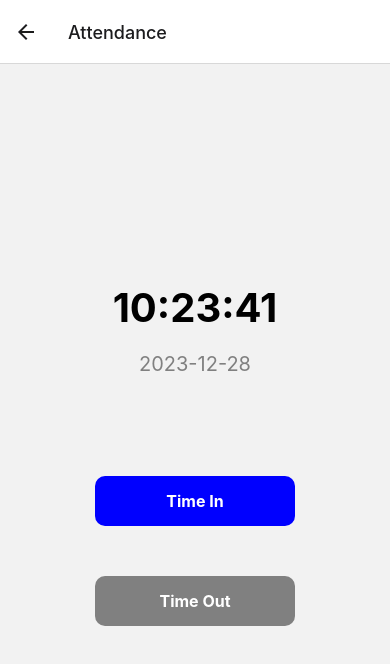
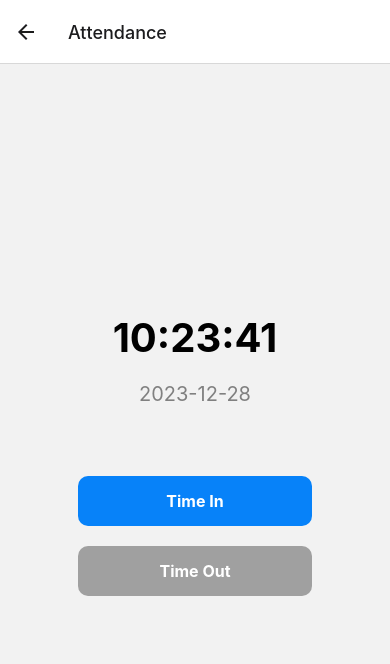
Before and after one commit to gerlie0622/react-native-timesnap, a React Native app: screen /Attendance in a window 390 px wide. Shown: the top 664 px of the page. Built offline with nearby package versions, Linux system fonts and the light colour scheme; no server answers.

Commit message:
disable button until next day

```diff
--- a/App.js
+++ b/App.js
@@ -11,6 +11,7 @@ import EmployeeHomeScreen from './screens/EmployeeHomeScreen';
 import AdminHome from './screens/AdminHome';
 import HomeScreen2 from './screens/HomeScreen2';
 import EmployeeList from './screens/EmployeeList';
+import SalaryAdmin from './screens/SalaryAdmin'
 
 
 const Stack = createNativeStackNavigator();
@@ -27,6 +28,7 @@ export default function App() {
       <Stack.Screen name="EmployeeHomeScreen" component={EmployeeHomeScreen} />
       <Stack.Screen name="HomeScreen2" component={HomeScreen2} />
       <Stack.Screen name="EmployeeList" component={EmployeeList} />
+      <Stack.Screen name="SalaryAdmin" component={SalaryAdmin} />
     </Stack.Navigator>
   </NavigationContainer>
   );
--- a/package.json
+++ b/package.json
@@ -10,6 +10,7 @@
   },
   "dependencies": {
     "@expo/webpack-config": "^19.0.0",
+    "@react-native-async-storage/async-storage": "1.18.2",
     "@react-native-community/datetimepicker": "7.2.0",
     "@react-native-firebase/app": "^18.6.2",
     "@react-native-firebase/auth": "^18.6.2",
--- a/screens/Attendance.js
+++ b/screens/Attendance.js
@@ -3,19 +3,46 @@ import { View, Text, TouchableOpacity, StyleSheet } from 'react-native';
 import { dbFirestore } from '../firebase';
 import { collection, addDoc } from 'firebase/firestore';
 import { getAuth, onAuthStateChanged } from 'firebase/auth';
+import AsyncStorage from '@react-native-async-storage/async-storage';
 
-const Attendance = ( {} ) => {
+const Attendance = () => {
   const [currentDateTime, setCurrentDateTime] = useState(getCurrentDateTime());
-  const [checkInEnable, setCheckInEnable] = useState(true);
-  const [checkOutEnable, setCheckOutEnable] = useState(false);
+  const [isTimeInEnabled, setTimeInEnabled] = useState(true);
+  const [isTimeOutEnabled, setTimeOutEnabled] = useState(false);
 
   useEffect(() => {
     const intervalId = setInterval(() => {
-      setCurrentDateTime(getCurrentDateTime());
+      const now = getCurrentDateTime();
+      setCurrentDateTime(now);
+
+      // Enable "Time In" button at 00:00:01
+      if (now.time === '00:00:01') {
+        setTimeInEnabled(true);
+        setTimeOutEnabled(false);
+        AsyncStorage.setItem('isTimeInEnabled', 'true');
+        AsyncStorage.setItem('isTimeOutEnabled', 'false');
+      }
     }, 1000);
 
-    // Clear the interval when the component is unmounted
-    return () => clearInterval(intervalId);
+    // Load button states from AsyncStorage
+    const loadButtonStates = async () => {
+      const timeInEnabled = await AsyncStorage.getItem('isTimeInEnabled');
+      const timeOutEnabled = await AsyncStorage.getItem('isTimeOutEnabled');
+
+      if (timeInEnabled === 'false') {
+        setTimeInEnabled(false);
+      }
+
+      if (timeOutEnabled === 'true') {
+        setTimeOutEnabled(true);
+      }
+    };
+
+    loadButtonStates();
+
+    return () => {
+      clearInterval(intervalId);
+    };
   }, []);
 
   function getCurrentDateTime() {
@@ -37,16 +64,18 @@ const Attendance = ( {} ) => {
     console.log('Time In button pressed');
     const currentTime = new Date().toISOString();
     saveTimeToFirestore('Time In', currentTime);
-    setCheckInEnable(false)
-    setCheckOutEnable(true)
+    setTimeInEnabled(false); // Disable the "Time In" button
+    setTimeOutEnabled(true); // Enable the "Time Out" button
+    AsyncStorage.setItem('isTimeInEnabled', 'false');
+    AsyncStorage.setItem('isTimeOutEnabled', 'true');
   };
 
   const handleTimeOut = () => {
     console.log('Time Out button pressed');
     const currentTime = new Date().toISOString();
     saveTimeToFirestore('Time Out', currentTime);
-    setCheckInEnable(false)
-    setCheckOutEnable(false)
+    setTimeOutEnabled(false); // Disable the "Time Out" button
+    AsyncStorage.setItem('isTimeOutEnabled', 'false');
   };
 
   const auth = getAuth();
@@ -56,26 +85,21 @@ const Attendance = ( {} ) => {
     if (user) {
       userEmail = user.email;
     } else {
-      // User is not logged in
-      userEmail = ''; // Handle accordingly
+      userEmail = '';
     }
   });
 
-  const saveTimeToFirestore = async (eventType) => {
+  const saveTimeToFirestore = async (eventType, currentTime) => {
     console.log('Saving time to Firestore...');
 
     try {
-      // Reference to the Firestore collection and document
-      const timeEntriesRef = collection(dbFirestore, "timeEntries");
-
-      // Adding a document to the 'timeEntries' collection with auto-generated ID
+      const timeEntriesRef = collection(dbFirestore, 'timeEntries');
       const autoIdDocRef = await addDoc(timeEntriesRef, {
         userEmail,
         eventType,
         timestamp: getCurrentDateTime().time,
         date: getCurrentDateTime().date,
       });
-
 
       console.log('Time saved successfully with ID:', autoIdDocRef.id);
     } catch (error) {
@@ -87,16 +111,20 @@ const Attendance = ( {} ) => {
     <View style={styles.container}>
       <Text style={styles.digitalClock}>{currentDateTime.time}</Text>
       <Text style={styles.date}>{currentDateTime.date}</Text>
-
-      <TouchableOpacity title='Time In' onPress={handleTimeIn} disabled={!checkInEnable} style={{width: 200, height: 50,
-        backgroundColor: checkInEnable ? 'blue' : 'gray', justifyContent: 'center', alignItems: 'center', alignSelf: 'center',
-        marginTop: 50, borderRadius: 10,}}>
+      <TouchableOpacity
+        title="Time In"
+        onPress={handleTimeIn}
+        style={[styles.button, !isTimeInEnabled && styles.disabledButton]}
+        disabled={!isTimeInEnabled}
+      >
         <Text style={styles.buttonText}>Time In</Text>
       </TouchableOpacity>
-
-      <TouchableOpacity title='Time Out' onPress={handleTimeOut} disabled={!checkOutEnable} style={{width: 200, height: 50,
-        backgroundColor: checkOutEnable ? 'blue' : 'gray', justifyContent: 'center', alignItems: 'center', alignSelf: 'center',
-        marginTop: 50, borderRadius: 10,}}>
+      <TouchableOpacity
+        title="Time Out"
+        onPress={handleTimeOut}
+        style={[styles.button, !isTimeOutEnabled && styles.disabledButton]}
+        disabled={!isTimeOutEnabled}
+      >
         <Text style={styles.buttonText}>Time Out</Text>
       </TouchableOpacity>
     </View>
@@ -132,6 +160,9 @@ const styles = StyleSheet.create({
     fontWeight: '700',
     fontSize: 16,
   },
+  disabledButton: {
+    backgroundColor: '#a0a0a0', // Use a different color for disabled state
+  },
 });
 
 export default Attendance;
--- a/screens/HomeScreen2.js
+++ b/screens/HomeScreen2.js
@@ -13,8 +13,7 @@ const HomeScreen2 = () => {
     navigation.navigate("EmployeeList")
   };
   const handleSalary = () => {
-    // Add your salary logic here
-    console.log('Salary button clicked');
+    navigation.navigate("SalaryAdmin");
   };
   const handleCreateAccount = () => {
 
--- /dev/null
+++ b/screens/SalaryAdmin.js
@@ -0,0 +1,45 @@
+import React, { useEffect, useState } from 'react';
+import { View, StyleSheet, TextInput, Button, ScrollView } from 'react-native';
+import { Table, Row, Rows } from 'react-native-reanimated-table';
+import { firebase } from '../firebase';
+
+const SalaryAdmin = () => {
+
+    const tableHead = ['Date','Duration','Salary'];
+
+return(
+    <ScrollView style={styles.container}>
+      <View style={styles.filterContainer}>
+        <TextInput
+          style={styles.input}
+          placeholder="Enter employee"
+        />
+        <Button title="Search"/>
+      </View>
+      <Table borderStyle={{ borderWidth: 2, borderColor: '#c8e1ff' }}>
+        <Row data={tableHead} style={styles.head} textStyle={styles.text} />
+      </Table>
+    </ScrollView>
+);
+};
+
+export default SalaryAdmin
+
+const styles = StyleSheet.create({
+    container: { flex: 1, padding: 16, paddingTop: 30, backgroundColor: '#fff' },
+    head: { height: 40, backgroundColor: '#f1f8ff' },
+    text: { margin: 6 },
+    filterContainer: {
+      flexDirection: 'row',
+      marginBottom: 10,
+      alignItems: 'center',
+    },
+    input: {
+      flex: 1,
+      marginRight: 10,
+      height: 40,
+      borderColor: 'gray',
+      borderWidth: 1,
+      paddingLeft: 10,
+    },
+  });
```
Also changed, not shown: 2 other files (tests, documents, lock files or other folders).
